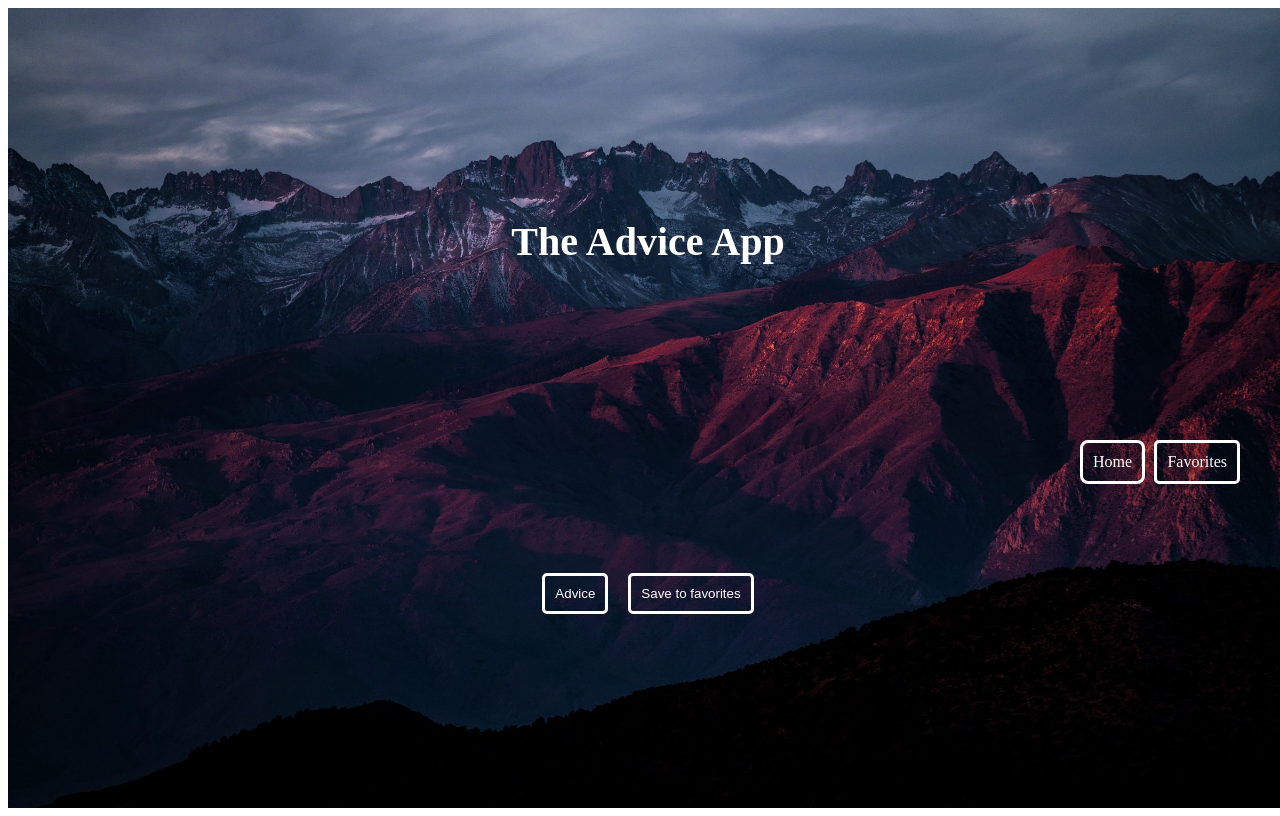
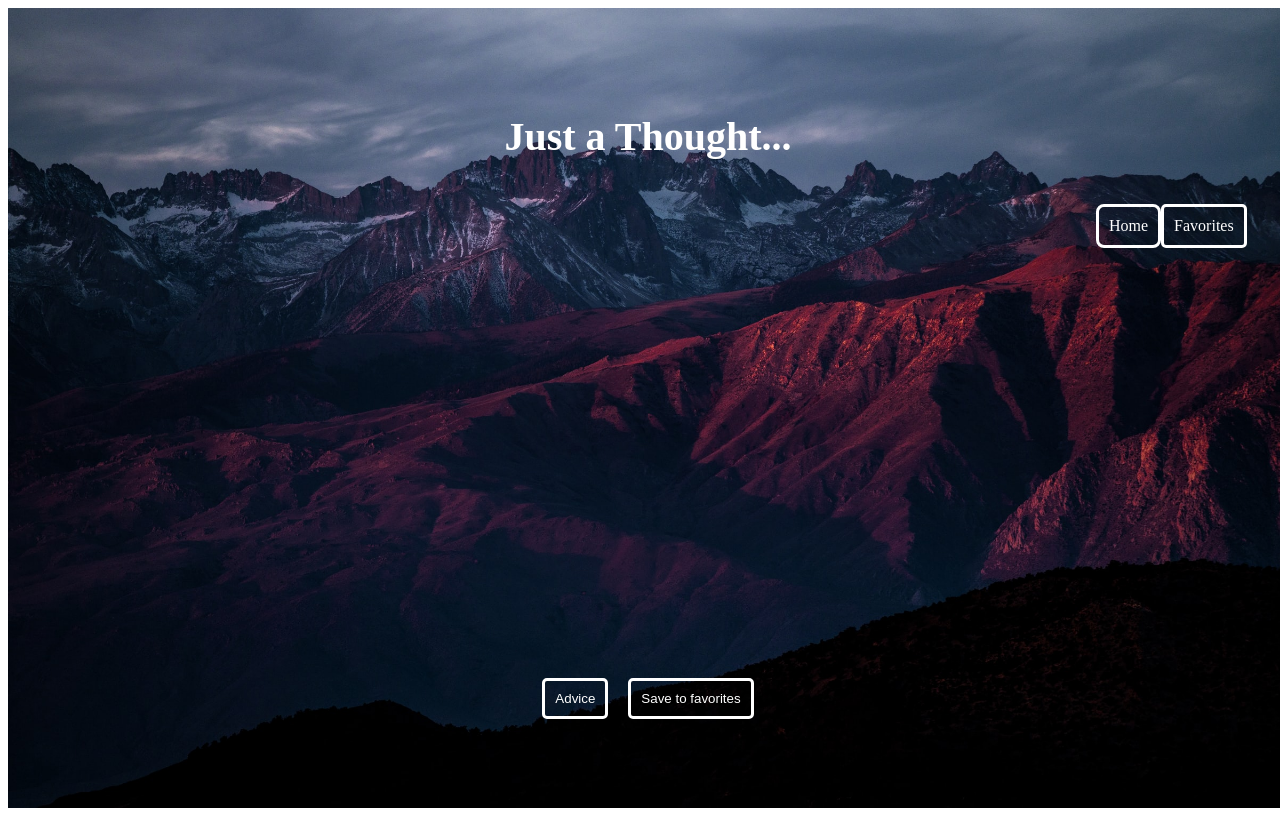
Before and after one commit to AliNooner/Advice-Is-Nice, a React (Create React App) app: page / in a window 1280 px wide. Built offline with nearby package versions, Linux system fonts and the light colour scheme; a web font is replaced by a local one.

Commit message:
Center everything on page

```diff
--- a/public/index.html
+++ b/public/index.html
@@ -19,6 +19,9 @@
     <link rel="preconnect" href="https://fonts.googleapis.com">
 <link rel="preconnect" href="https://fonts.gstatic.com" crossorigin>
 <link href="https://fonts.googleapis.com/css2?family=Anton&family=Open+Sans:wght@300&family=PT+Serif&family=Roboto+Serif:wght@100;300;400&family=Zen+Kaku+Gothic+Antique:wght@700&display=swap" rel="stylesheet">
+<link rel="preconnect" href="https://fonts.googleapis.com">
+<link rel="preconnect" href="https://fonts.gstatic.com" crossorigin>
+<link href="https://fonts.googleapis.com/css2?family=Anton&family=Open+Sans:wght@300&family=PT+Serif&family=Roboto+Serif:wght@100;300;400&display=swap" rel="stylesheet">
     <!--
       Notice the use of %PUBLIC_URL% in the tags above.
       It will be replaced with the URL of the `public` folder during the build.
--- a/src/Components/App/App.css
+++ b/src/Components/App/App.css
@@ -8,6 +8,7 @@
   color: white;
   display: flex;
   justify-content: center;
+  padding-bottom: 20px;
 }
 
 /* .advice-button {
--- a/src/Components/App/App.js
+++ b/src/Components/App/App.js
@@ -29,50 +29,11 @@
     this.setState({ favorites: [...this.state.favorites, newAdvice] });
   };
 
-//   render() {
-//     return (
-//       <main className="App">
-//         <Nav />
-//         <p className="instructions">Click the button to see advice</p>
-//         <Card
-//           singleAdvice={this.state.singleAdvice}
-//           addFavorites={this.addFavorite}
-//         />
-//         <button className="advice-button" onClick={this.displayAdvice}>
-//           Give me advice
-//         </button>
-//         <Switch>
-//           <Route
-//             exact
-//             path="/"
-//             render={() => (
-//               <div>
-//                 <AllCards />
-//               </div>
-//             )}
-//           />
-//           <Route
-//             exact
-//             path="/favorites"
-//             render={() => <Favorites favorites={this.state.favorites} />}
-//           />
-//           <Route
-//             render={() => (
-//               <div className="no-match">
-//                 404 Error: Sorry, the URL/page you requested was not found.
-//               </div>
-//             )}
-//           />
-//         </Switch>
-//       </main>
-//     );
-//   }
-// }
 
 render() {
   return (
     <main className='App'>
-    <h1 className='title'>The Advice App</h1>
+    <h1 className='title'>Just a Thought...</h1>
       <Nav />
       <Route exact path='/' render={() => (<Card singleAdvice={this.state.singleAdvice} addFavorites={this.addFavorite} displayAdvice={this.displayAdvice}/>)} />
       <Route exact path='/favorites' render={() => <Favorites  favorites={this.state.favorites}/>} />
--- a/src/Components/Card/Card.css
+++ b/src/Components/Card/Card.css
@@ -75,9 +75,17 @@
 	border-color: #d1495b;
 }
 
+.single-advice-container {
+  margin-bottom: 12em;
+}
+
 .single-advice {
   color: white;
-  padding: 30px;;
+  /* padding: 40px; */
+  font-size: 20px;
+  /* background-color: #ecf8f8;
+  opacity: 0.5em; */
+  padding: 10px;
 }
 
 .button-container {
--- a/src/Components/Favorites/Favorites.js
+++ b/src/Components/Favorites/Favorites.js
@@ -6,7 +6,7 @@
 const Favorites = ({favorites}) => {
   const favoriteCards = favorites.map(fave => {
     return (
-      <FavoriteCard fave={fave.singleAdvice}/>
+        <FavoriteCard fave={fave.singleAdvice}/>
     )
   })
   return <div className='favorite-cards'>{favoriteCards}</div>
--- a/src/Components/Nav/Nav.css
+++ b/src/Components/Nav/Nav.css
@@ -2,8 +2,10 @@
 	height: 14vw;
 	/* padding: 1em; */
 	display: flex;
-	align-items: center;
+	align-items: flex-end;
 	justify-content: space-between;
+	padding-bottom: 50px;
+	padding-left: 85%;
 }
 
 .title-div {
--- a/src/Components/Nav/Nav.js
+++ b/src/Components/Nav/Nav.js
@@ -6,8 +6,6 @@
 
   return (
     <nav className='navigation'>
-      <div className='title-div'>
-      </div>
       <div className='nav-buttons'>
       <NavLink to ='/' style={{textDecoration: 'none'}}>
         <p className='home-link'>Home</p>
```
